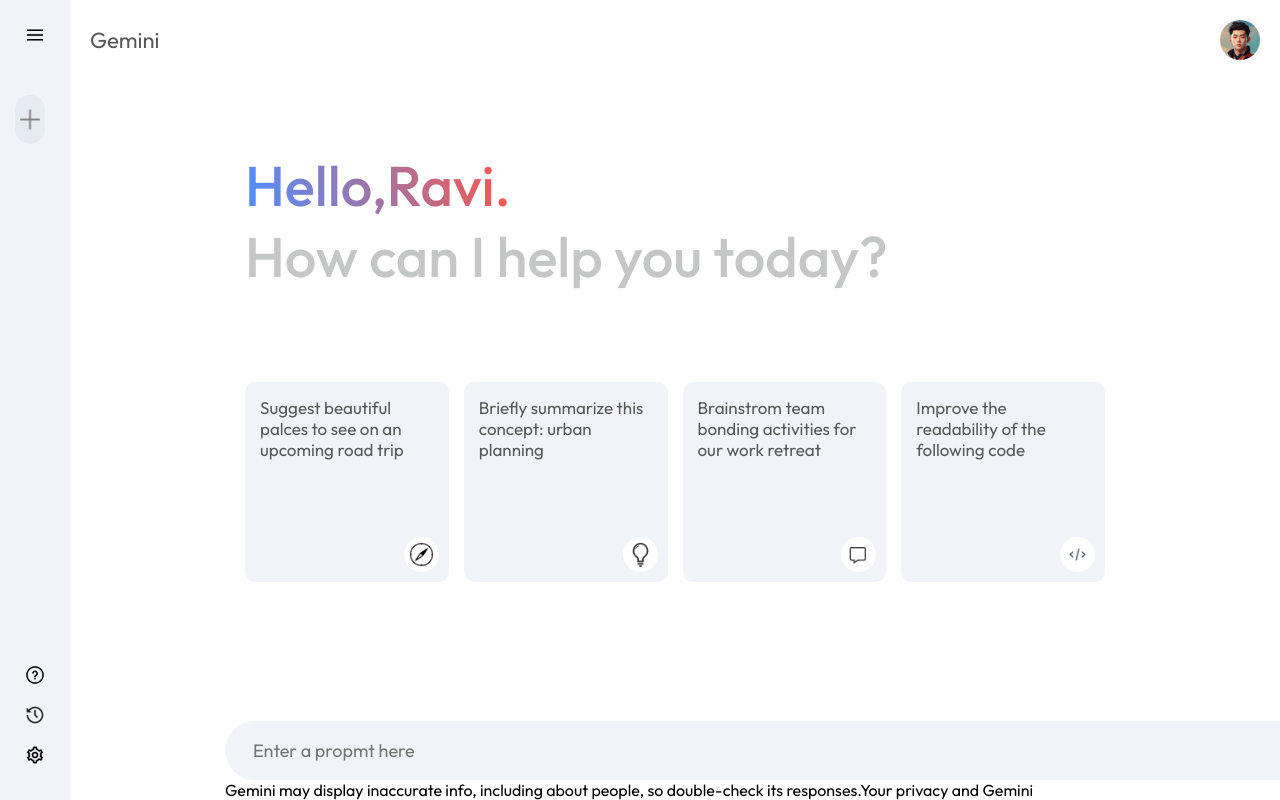
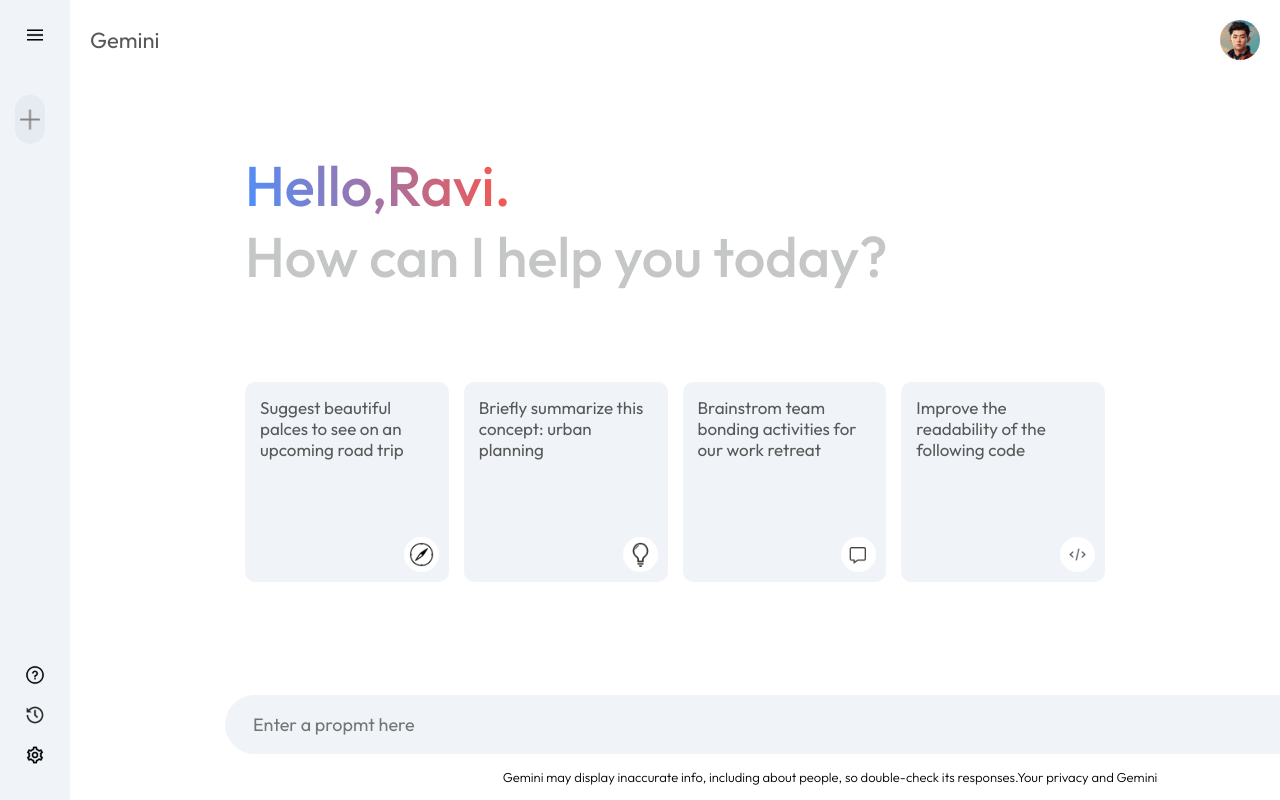
Before and after one commit to RaviKumar-09/Google-Gemini-2.0, a React (Vite) app in the folder gemini-clone/: page / in a window 1280 px wide. Shown: the top 800 px of the page. Built offline with nearby package versions, Linux system fonts and the light colour scheme.

Commit message:
add styles to bottom info

```diff
--- a/gemini-clone/src/components/Main/Main.css
+++ b/gemini-clone/src/components/Main/Main.css
@@ -112,3 +112,10 @@
     align-items: center;
     gap: 15px;
 }
+
+.main .bottom-info{
+    font-size: 13px;
+    margin: 15px auto;
+    text-align: center;
+    font-weight: 300;
+}
```
